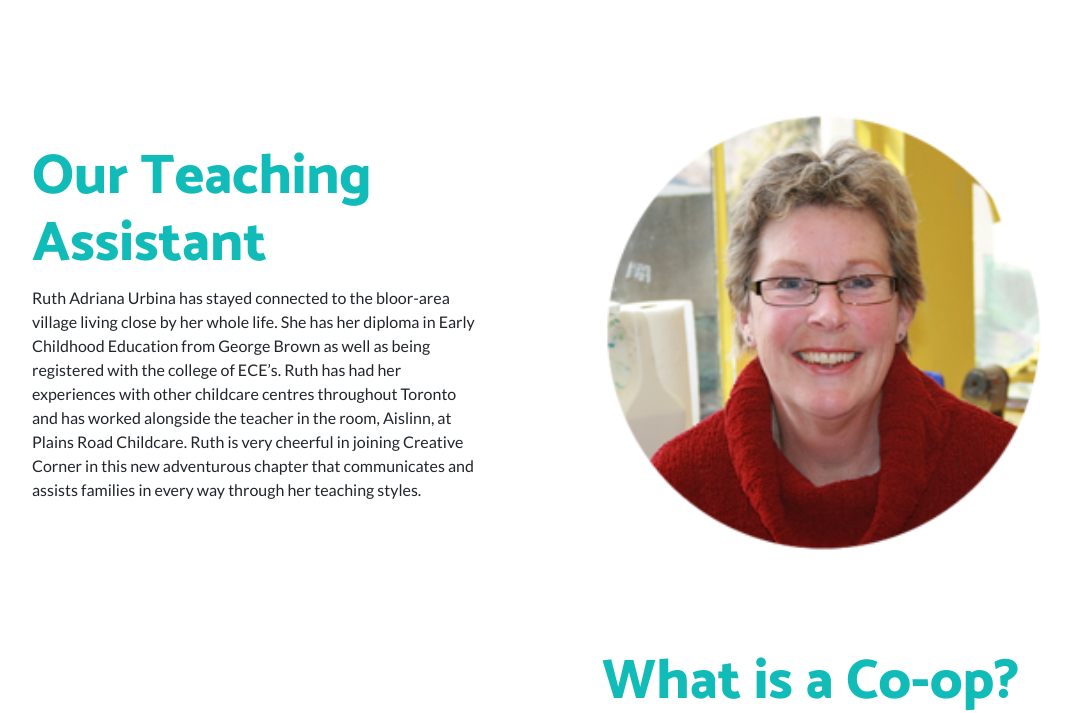
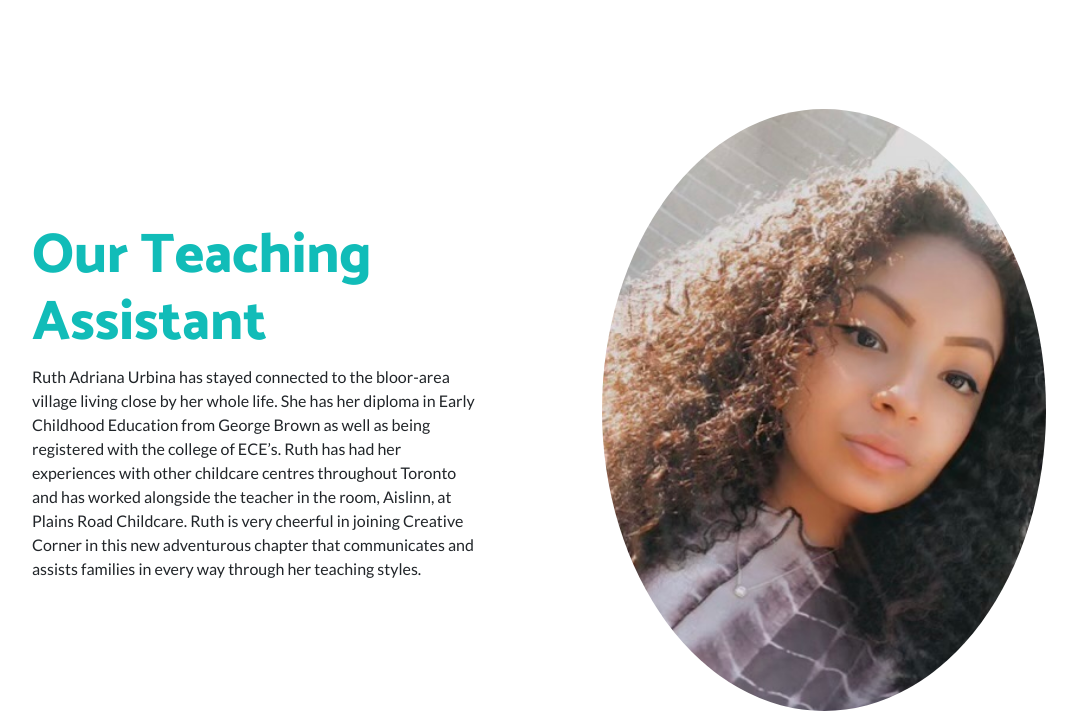
Before and after one commit to ccnursery/website, a website: page index.html in a window 1280 px wide. Shown: the part 3648-4361 px from the top of the page, without its empty margins (101-1178 px from the left). Drawn offline with Linux system fonts and the light colour scheme; a script that the page names is missing.

Commit message:
Replaced Bethie's photo with Ruth's

```diff
--- a/index.html
+++ b/index.html
@@ -196,7 +196,7 @@ is in the heart of Bloor West Village.
         <div class="row align-items-center">
           <div class="col-lg-6 order-lg-2">
             <div class="p-5">
-              <img class="img-fluid rounded-circle" src="img/beth.png" alt="">
+              <img class="img-fluid rounded-circle" src="img/ruth.jpeg" alt="">
             </div>
           </div>
           <div class="col-lg-6 order-lg-1">
```
